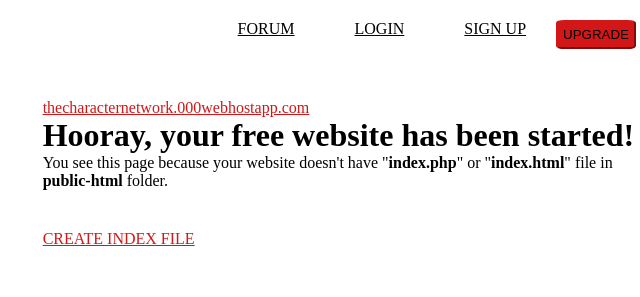
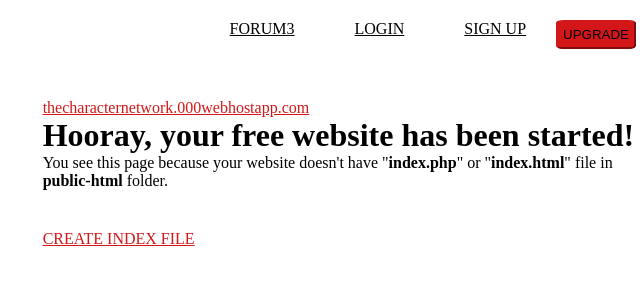
Before and after one commit to sairamunir5/hostinger, a plain HTML site: page index.html in a window 1280 px wide. Shown: the top 297 px of the page, 534-1174 px from the left. Drawn offline with Linux system fonts and the light colour scheme; files whose address does not match are found by name.

Commit message:
inddex file changed

```diff
--- a/index.html
+++ b/index.html
@@ -17,7 +17,7 @@
                 <li><a href="#POWERED BY HOSTINGER" class="ml-0 mr-0">POWERED BY HOSTINGER</a></li>
             </ul>
             <ul class="ml-auto">
-                <li><a href="#FORUM">FORUM</a></li>
+                <li><a href="#FORUM">FORUM3</a></li>
                 <li><a href="#LOGIN">LOGIN</a></li>
                 <li><a href="#SIGN UP">SIGN UP</a></li>
 
```
